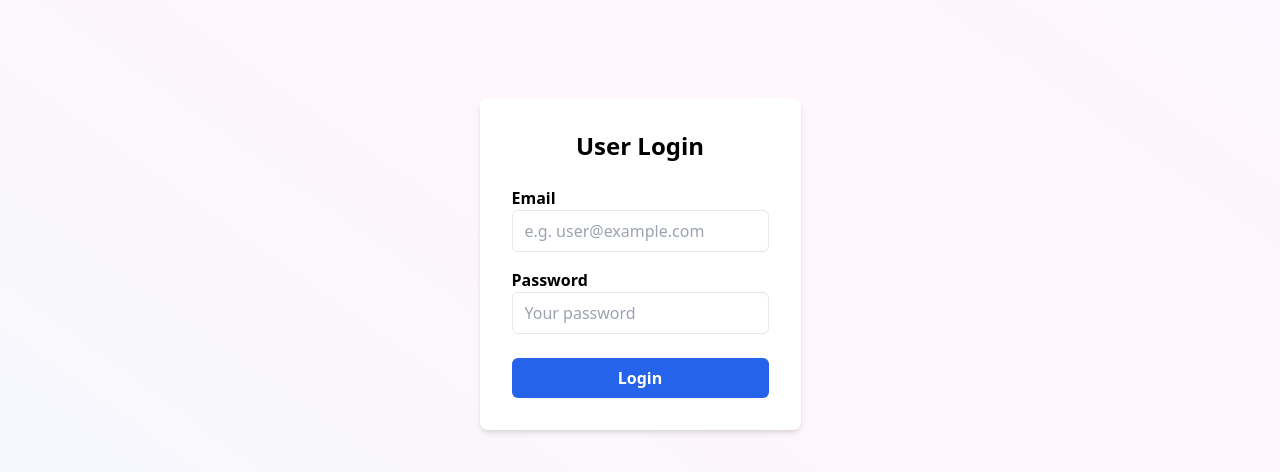
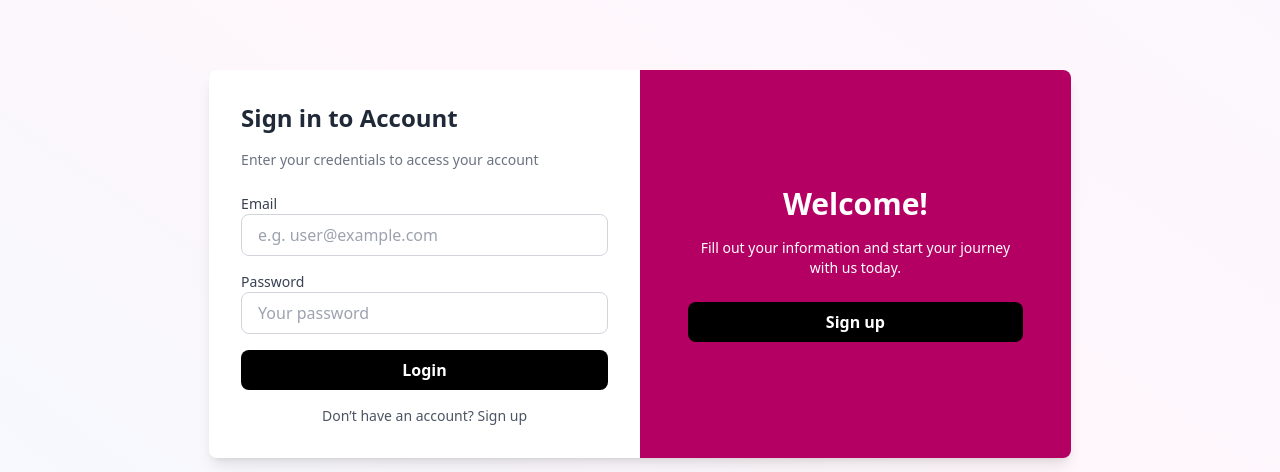
Before and after one commit to SyedAmirAli/treatment-tour, a Next.js app: page /user in a window 1280 px wide. Shown: the part 328-800 px from the top of the page. Built offline with nearby package versions, Linux system fonts and the light colour scheme; no server answers.

Commit message:
Login page added

```diff
--- a/app/patient/register/page.tsx
+++ b/app/patient/register/page.tsx
@@ -1,7 +1,9 @@
 'use client';
 import React, { useState } from 'react';
+import { useRouter } from 'next/navigation';
 import { useRegisterPatientMutation } from '@/redux/api/apiSlice';
 import Loading from '../../components/commons/Loading';
+
 
 export default function PatientRegistrationForm() {
     const [form, setForm] = useState({
@@ -32,6 +34,7 @@ export default function PatientRegistrationForm() {
         occupation: '',
         report: null,
     });
+     const router = useRouter();
 
     const [registerPatient, { isLoading, isError, isSuccess }] = useRegisterPatientMutation();
 
@@ -50,10 +53,12 @@ export default function PatientRegistrationForm() {
             formPayload.append(key, form[key]);
         });
         await registerPatient(formPayload);
+
+        if (isSuccess) {
+            alert("Patient registered successfully!");
+             router.push('/user');
+        }
     }
-
-    if (isSuccess) alert("Patient registered successfully!");
-    if (isError) alert("Failed to register the patient.");
 
     return (
  <div className="flex justify-center mt-0 mb-5">
--- a/app/user/page.tsx
+++ b/app/user/page.tsx
@@ -1,61 +1,94 @@
 'use client';
 import React, { useState } from 'react';
+
+import { useLoginMutation } from '@/redux/api/apiSlice';
+import { useRouter } from 'next/navigation';
 
 export default function UserLogin() {
     const [form, setForm] = useState({
         email: '',
         password: '',
     });
+    const router = useRouter();
+    const [login, { isLoading, isError }] = useLoginMutation();
 
-    function inputHandler(event) {
+    const inputHandler = (event) => {
         setForm({ ...form, [event.target.name]: event.target.value });
+    };
+
+    const formHandler = async (event) => {
+        event.preventDefault();
+        const response = await login(form).unwrap();
+
+        if (response.status === 200) {
+            localStorage.setItem('access_token', response.access_token);
+            if (response.user_type === 'doctor') {
+                router.push('/doctor-dashboard');
+            } else if (response.user_type === 'patient') {
+                router.push('/patient-dashboard');
             }
-
-    function formHandler(event) {
-        event.preventDefault();
-        // Here you would normally call the login function, but it's commented out for now
-        // await login(form);
-        console.log("Form submitted:", form); // For testing purposes
+        } else {
+            alert('Login failed. Please check your credentials.');
         }
+    };
 
     return (
-        <div className="flex justify-center items-center min-h-screen">
-            <form onSubmit={formHandler} className="w-full max-w-lg bg-white p-8 rounded-lg shadow-md">
-                <h2 className="text-center font-bold text-2xl mb-6">User Login</h2>
+        <div className="flex min-h-screen justify-center items-center">
+            <div className="flex max-w-4xl w-full shadow-lg rounded-lg overflow-hidden">
 
-                <div className="flex flex-col mb-4">
-                    <label className="font-semibold">Email</label>
+                <div className="w-1/2 bg-white p-8">
+                    <h2 className="text-2xl font-bold text-gray-800 mb-4">Sign in to Account</h2>
+                    <p className="text-gray-500 mb-6 text-sm">Enter your credentials to access your account</p>
+
+                    <form onSubmit={formHandler} className="space-y-4">
+                        <div>
+                            <label className="block text-sm font-medium text-gray-700">Email</label>
                             <input
                                 type="email"
                                 name="email"
                                 value={form.email}
                                 onChange={inputHandler}
                                 placeholder="e.g. user@example.com"
-                        className="border px-3 py-2 rounded-md"
+                                className="w-full border border-gray-300 px-4 py-2 rounded-lg focus:outline-none focus:border-pink-500"
                                 required
                             />
                         </div>
 
-                <div className="flex flex-col mb-6">
-                    <label className="font-semibold">Password</label>
+                        <div>
+                            <label className="block text-sm font-medium text-gray-700">Password</label>
                             <input
                                 type="password"
                                 name="password"
                                 value={form.password}
                                 onChange={inputHandler}
                                 placeholder="Your password"
-                        className="border px-3 py-2 rounded-md"
+                                className="w-full border border-gray-300 px-4 py-2 rounded-lg focus:outline-none focus:border-pink-500"
                                 required
                             />
                         </div>
 
                         <button
                             type="submit"
-                    className="w-full py-2 bg-blue-600 text-white font-bold rounded-md hover:bg-blue-700"
+                            className="w-full py-2 bg-black text-white font-bold rounded-lg hover:bg-gray-800 transition duration-300"
                         >
                             Login
                         </button>
+
+                        <p className="text-center text-gray-600 mt-4 text-sm">
+                            Don’t have an account? <a href="#" className="bg-white hover:underline">Sign up</a>
+                        </p>
                     </form>
+                </div>
+
+
+                <div className="w-1/2 bg-primary text-white flex flex-col justify-center items-center p-12">
+                    <h2 className="text-3xl font-bold mb-4">Welcome!</h2>
+                    <p className="text-center mb-6 text-sm">Fill out your information and start your journey with us today.</p>
+                    <button className=" w-full py-2 bg-black text-white font-bold rounded-lg hover:bg-gray-800 transition duration-300">
+                        Sign up
+                    </button>
+                </div>
+            </div>
         </div>
     );
 }
--- a/redux/api/apiSlice.ts
+++ b/redux/api/apiSlice.ts
@@ -141,6 +141,14 @@ const apiSlice = createApi({
                 body: formPayload,
             }),
         }),
+
+        login: builder.mutation({
+            query: (credentials) => ({
+                method: 'POST',
+                url: '/login',
+                body: credentials,
+            }),
+        }),
 }),
 });
 
@@ -173,5 +181,6 @@ export const {
     useBookAppointmentMutation,
     useRegisterPatientMutation,
     useRegisterDoctorMutation,
+    useLoginMutation,
 } = apiSlice;
 export default apiSlice;
```
Lines whose indentation alone changed are shown as unchanged.
